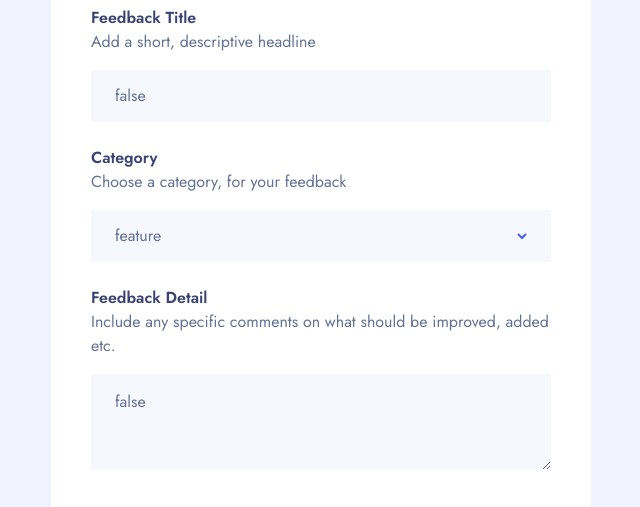
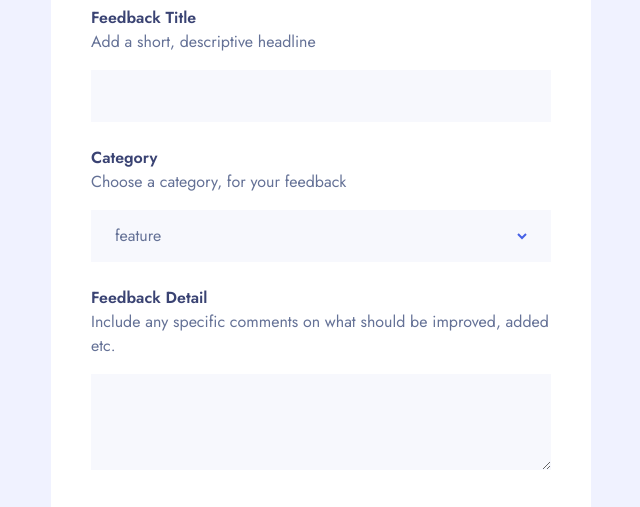
Before and after one commit to jakealistairwood/frontendmentor-product-feedback, a React (Vite) app: page /suggestions/add-feedback in a window 1280 px wide. Shown: the part 310-817 px from the top of the page, without its empty margins (319-959 px from the left). Built offline with nearby package versions, Linux system fonts and the light colour scheme.

Commit message:
change form inputs to use defaultValue

```diff
--- a/src/components/globals/FeedbackForm/FeedbackForm.jsx
+++ b/src/components/globals/FeedbackForm/FeedbackForm.jsx
@@ -56,7 +56,8 @@ const FeedbackForm = ({
                     className="min-h-[48px] py-3.5 px-6 mt-4"
                     id="feedbackTitle"
                     type="text"
-                    value={toEdit && feedback.title}
+                    defaultValue={toEdit ? feedback.title : ""}
+                    // value={toEdit && feedback.title}
                     onChange={(e) => setFeedback({
                         ...feedback,
                         title: e.target.value,
@@ -128,7 +129,8 @@ const FeedbackForm = ({
                     className="min-h-[96px] mt-4"
                     name=""
                     id="feedbackDetail"
-                    value={toEdit && feedback.description}
+                    defaultValue={toEdit ? feedback.description : ""}
+                    // value={toEdit && feedback.description}
                     onChange={(e) => setFeedback({
                         ...feedback,
                         description: e.target.value
```
